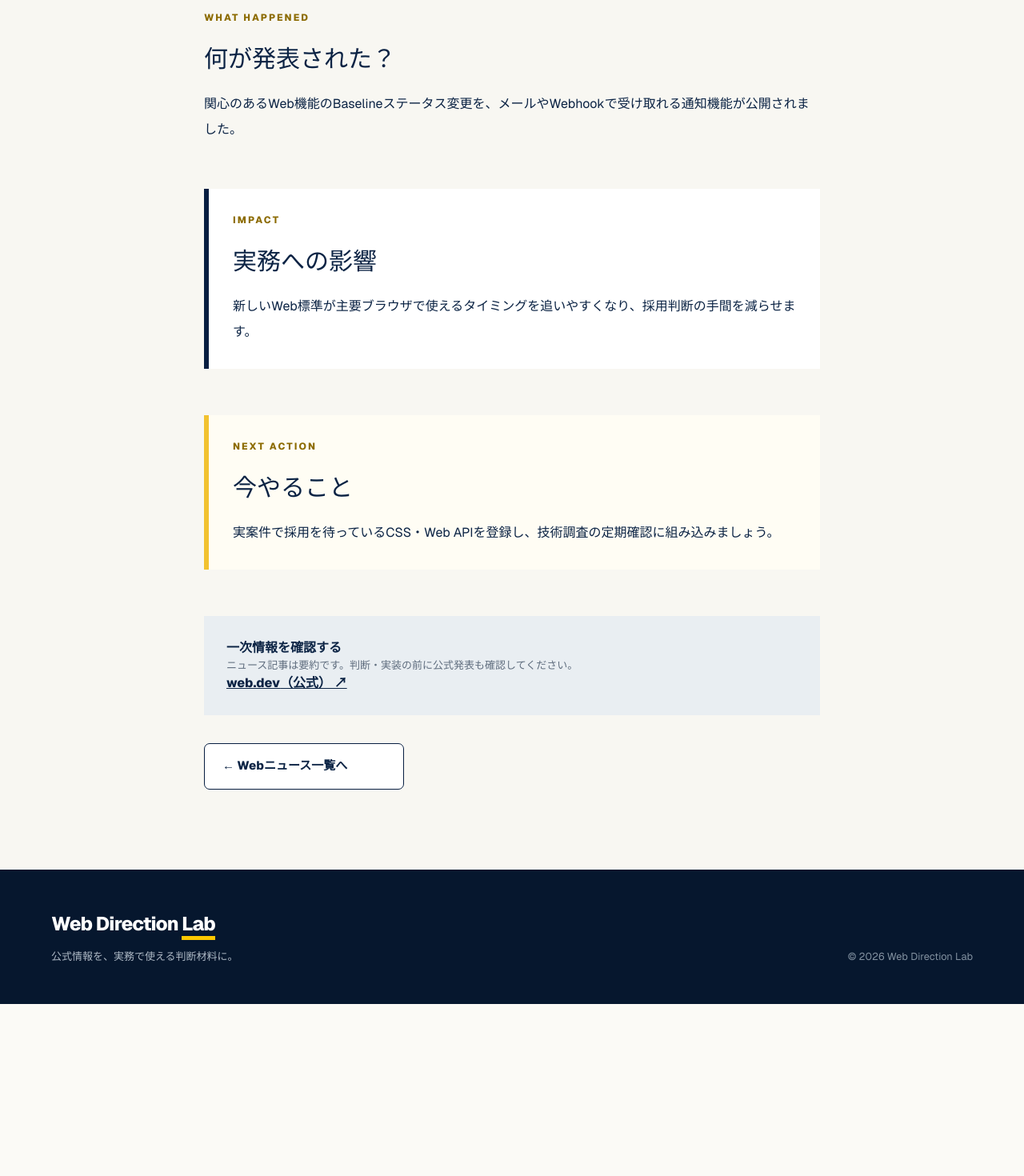
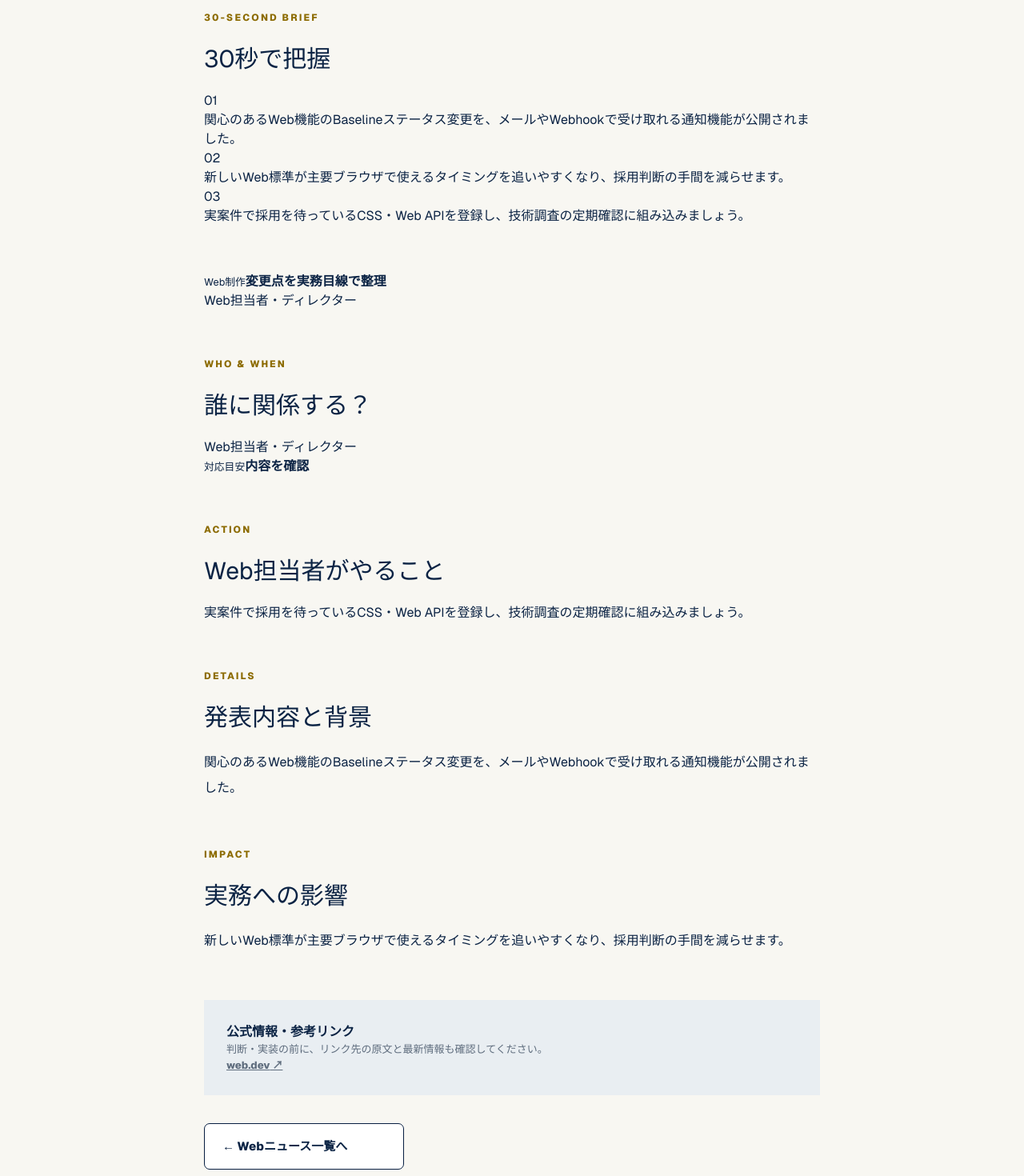
Before and after one commit to oka-wani/web-direction-lab, a Next.js app: page /news/baseline-alerts in a window 1280 px wide. Shown: the part 580-2050 px from the top of the page at 80% size. Before the commit the page ends 1835 px from the top, so only its background shows below. Built offline with nearby package versions, Linux system fonts and the light colour scheme.

Commit message:
Redesign news articles and broaden source coverage

```diff
--- a/app/components/NewsArticle.tsx
+++ b/app/components/NewsArticle.tsx
@@ -1,9 +1,50 @@
 import type { NewsItem } from "../news/news-data";
 
+function Paragraphs({ text }: { text: string }) {
+  return <>{text.split(/\n\s*\n/).map((paragraph) => <p key={paragraph}>{paragraph}</p>)}</>;
+}
+
 export default function NewsArticle({ item }: { item: NewsItem }) {
+  const quickSummary = item.quickSummary ?? [item.summary, item.impact, item.action];
+  const actions = item.actions ?? item.action.split(/\n\s*\n/).slice(0, 3);
+  const affected = item.affected ?? ["Web担当者・ディレクター"];
+  const sources = item.sources?.length ? item.sources : [{ name: item.sourceName, url: item.sourceUrl }];
+
   return <main className="archive-page">
     <header className="site-header"><a className="logo" href="/">Web Direction <span>Lab</span></a><nav aria-label="メインナビゲーション"><a href="/knowledge">ナレッジ</a><a href="/news" aria-current="page">Webニュース</a><a href="/roadmap">学習ロードマップ</a><a href="/#topics">カテゴリ</a></nav></header>
-    <article className="news-detail"><p className="breadcrumb"><a href="/">トップ</a> / <a href="/news">Webニュース</a> / {item.category}</p><div className="news-detail-meta"><span>{item.category}</span><time>{item.date}</time><em>3 MIN READ</em></div><h1>{item.title}</h1><p className="news-lead">{item.summary}</p><section><p className="section-kicker">WHAT HAPPENED</p><h2>何が発表された？</h2><p>{item.whatHappened ?? item.summary}</p></section><section className="news-point"><p className="section-kicker">IMPACT</p><h2>実務への影響</h2><p>{item.impact}</p>{item.audienceImpact&&<p><b>読者への影響度：</b>{item.audienceImpact} / 5</p>}</section><section className="news-point news-point--action"><p className="section-kicker">NEXT ACTION</p><h2>今やること</h2><p>{item.action}</p></section>{item.selectionReason&&<section><p className="section-kicker">WHY THIS NEWS</p><h2>このニュースを選んだ理由</h2><p>{item.selectionReason}</p></section>}<aside className="source-box"><b>一次情報を確認する</b><p>ニュース記事は要約です。判断・実装の前に公式発表も確認してください。</p><a href={item.sourceUrl} target="_blank" rel="noreferrer">{item.sourceName}（公式） ↗</a></aside><a className="button button--secondary" href="/news">← Webニュース一覧へ</a></article>
+    <article className="news-detail">
+      <p className="breadcrumb"><a href="/">トップ</a> / <a href="/news">Webニュース</a> / {item.category}</p>
+      <div className="news-detail-meta"><span>{item.category}</span><time>{item.date}</time><em>{item.serviceName ?? "WEB UPDATE"}</em></div>
+      <h1>{item.title}</h1>
+      <p className="news-lead">{item.summary}</p>
+
+      <div className="news-overview">
+        <section className="news-snapshot">
+          <p className="section-kicker">30-SECOND BRIEF</p>
+          <h2>30秒で把握</h2>
+          <ol>{quickSummary.slice(0, 3).map((point, index) => <li key={point}><span>0{index + 1}</span><p>{point}</p></li>)}</ol>
+        </section>
+        <aside className="news-visual" aria-label="ニュースの要点">
+          <div><small>{item.visual?.label ?? item.serviceName ?? item.category}</small><b>{item.visual?.headline ?? "変更点を実務目線で整理"}</b></div>
+          <ul>{(item.visual?.items ?? affected).slice(0, 4).map((label) => <li key={label}>{label}</li>)}</ul>
+        </aside>
+      </div>
+
+      <section className="news-decision">
+        <div><p className="section-kicker">WHO & WHEN</p><h2>誰に関係する？</h2><div className="news-tags">{affected.map((label) => <span key={label}>{label}</span>)}</div></div>
+        <div className="news-action-level"><small>対応目安</small><strong>{item.actionLevel ?? "内容を確認"}</strong></div>
+      </section>
+
+      {item.beforeAfter && <section className="news-change"><p className="section-kicker">WHAT CHANGED</p><h2>何が変わった？</h2><div><article><small>変更前</small><p>{item.beforeAfter.before}</p></article><span aria-hidden="true">→</span><article><small>変更後</small><p>{item.beforeAfter.after}</p></article></div></section>}
+
+      <section className="news-actions"><p className="section-kicker">ACTION</p><h2>Web担当者がやること</h2><ul>{actions.map((action) => <li key={action}>{action}</li>)}</ul></section>
+
+      <section className="news-background"><p className="section-kicker">DETAILS</p><h2>発表内容と背景</h2><Paragraphs text={item.whatHappened ?? item.summary} /></section>
+      <section className="news-background"><p className="section-kicker">IMPACT</p><h2>実務への影響</h2><Paragraphs text={item.impact} /></section>
+
+      <aside className="source-box"><b>公式情報・参考リンク</b><p>判断・実装の前に、リンク先の原文と最新情報も確認してください。</p>{sources.map((source) => <p key={source.url}><a href={source.url} target="_blank" rel="noreferrer">{source.name} ↗</a></p>)}</aside>
+      <div className="news-back"><a className="button button--secondary" href="/news">← Webニュース一覧へ</a></div>
+    </article>
     <footer><a className="logo" href="/">Web Direction <span>Lab</span></a><p>公式情報を、実務で使える判断材料に。</p><small>© 2026 Web Direction Lab</small></footer>
   </main>;
 }
```
